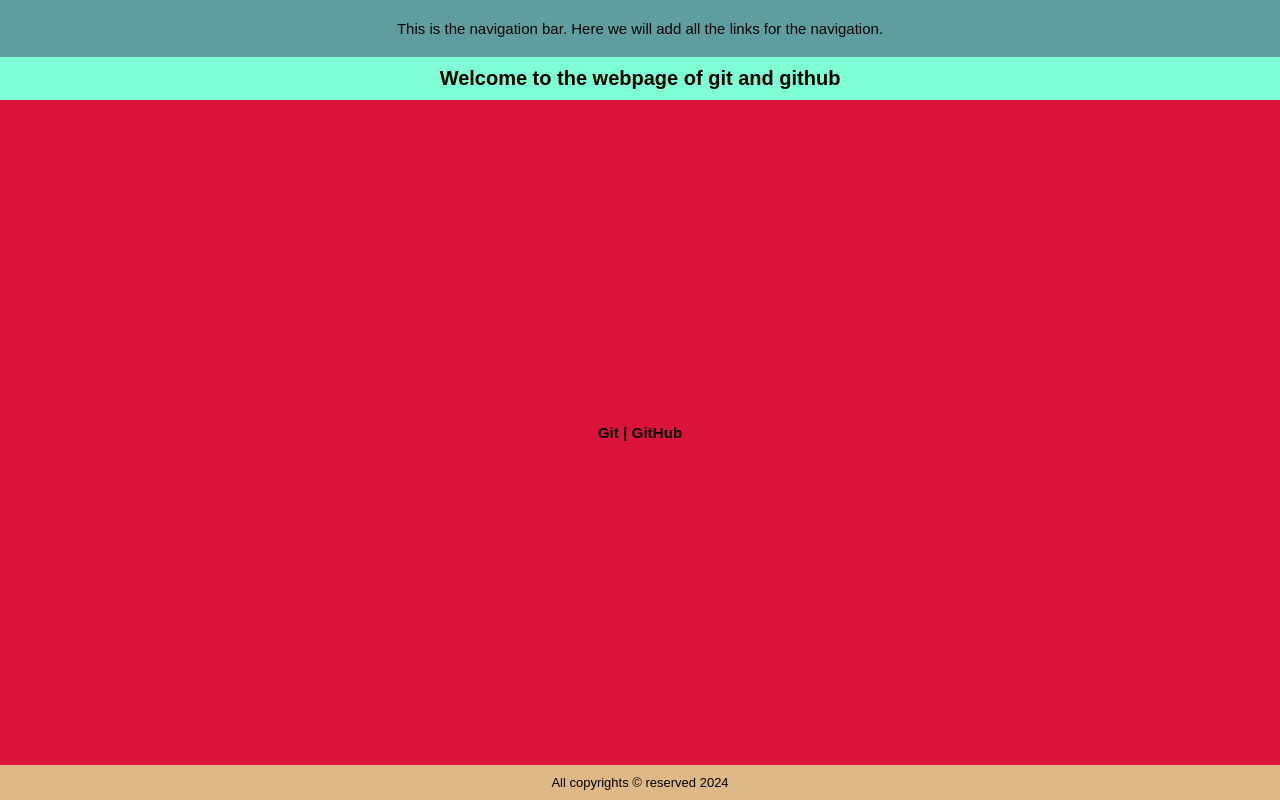
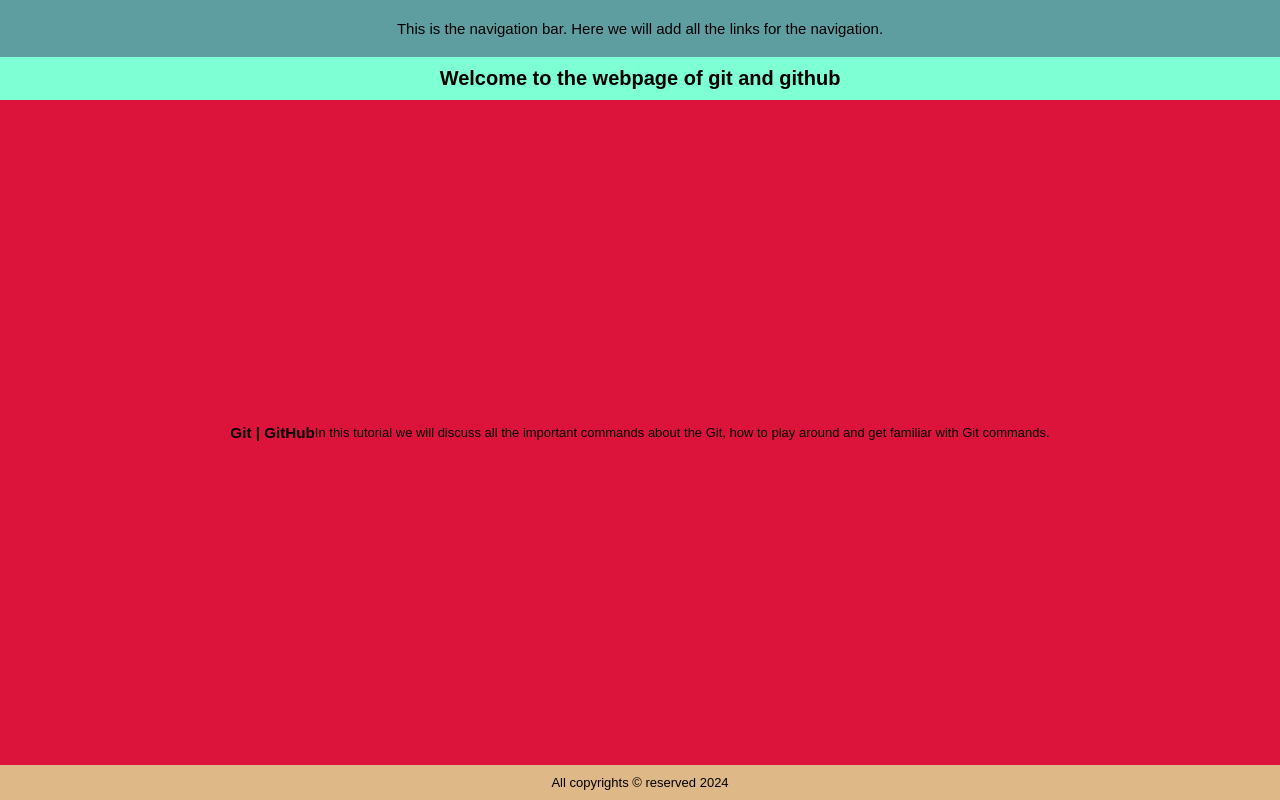
Before and after one commit to suhailshaik99/demo-repo, a plain HTML site: page index.html in a window 1280 px wide. Drawn offline with Linux system fonts and the light colour scheme; a script that the page names is missing.

Commit message:
Added paragraph to the main

```diff
--- a/index.html
+++ b/index.html
@@ -13,6 +13,7 @@
     </header>
     <main>
       <h3>Git | GitHub</h3>
+      <p>In this tutorial we will discuss all the important commands about the Git, how to play around and get familiar with Git commands.</p>
     </main>
     <footer>All copyrights &copy; reserved 2024</footer>
     <script src="./index.js"></script>
```
